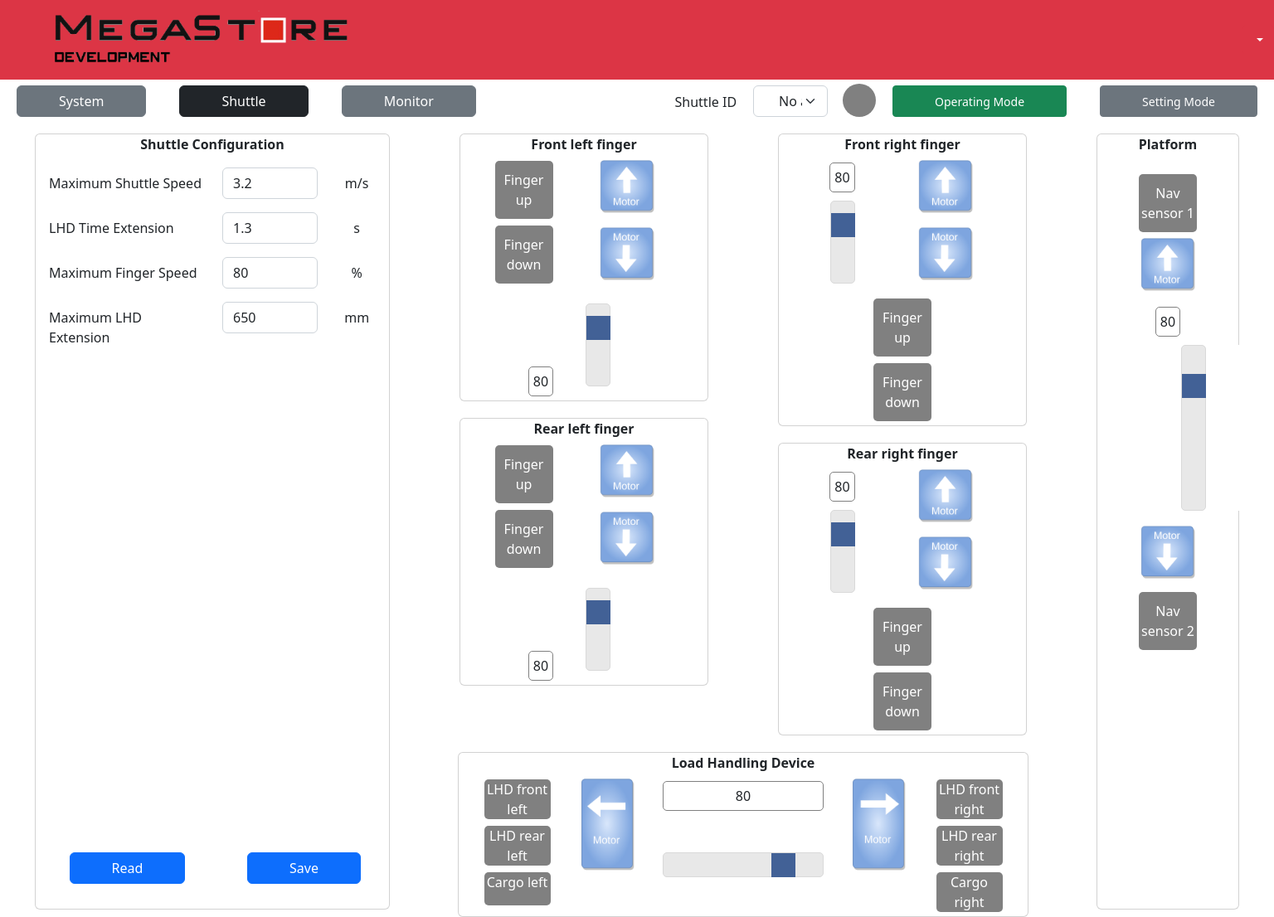
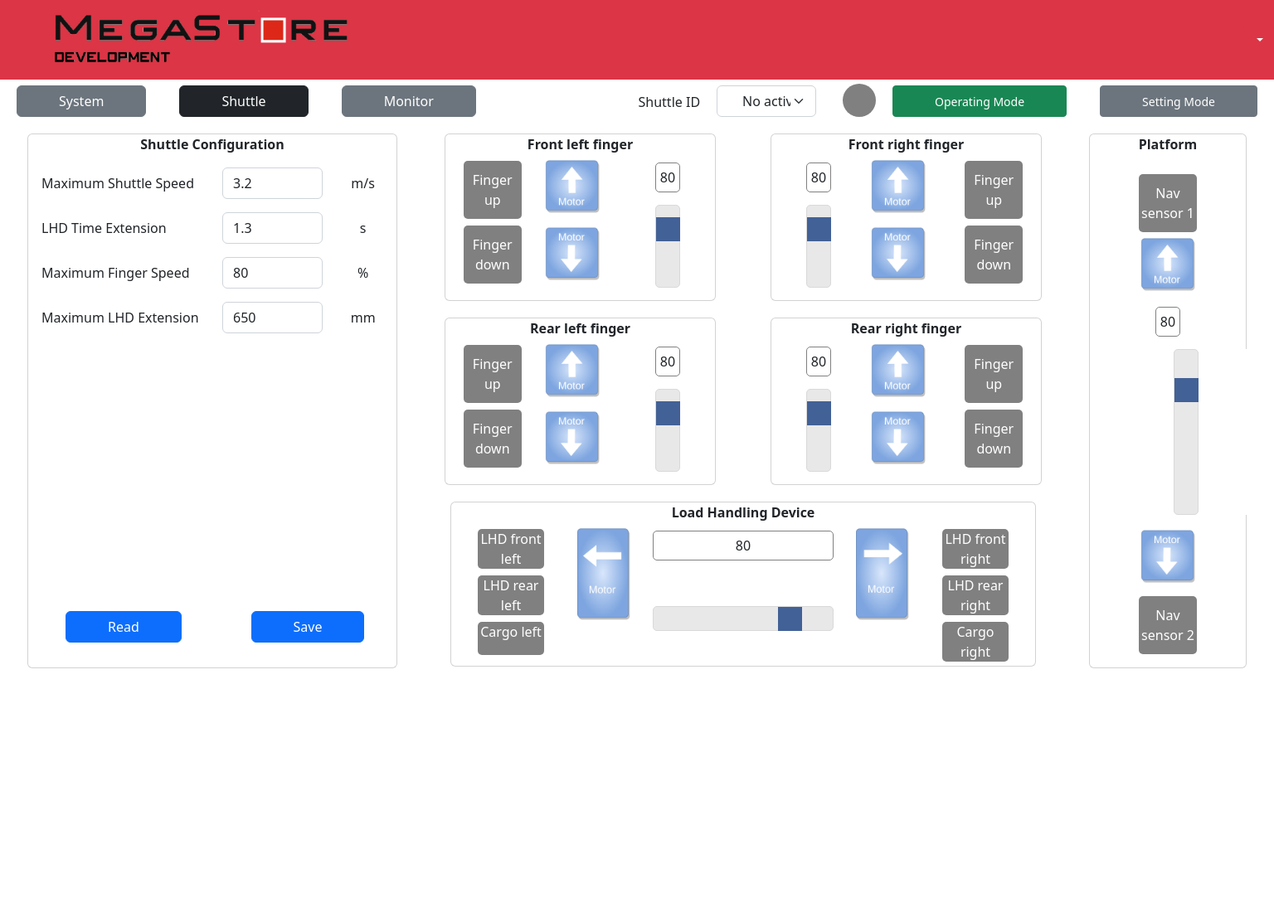
Before and after one commit to itroff/asur, a Spring app: page /robot in a window 1536 px wide. Shown: the whole page at 83% size. After the commit the page ends 806 px from the top, so only its background shows below. Run offline with Thymeleaf, Linux system fonts and the light colour scheme; the template is opened without the code that fills it, so the values that code supplies are empty; some of the project's set-up classes (security, data sources, template engines, error pages and the like) are left out, and stand-ins take their place; some libraries are stand-ins or nearby versions.

Commit message:
fix for ipad resolution

```diff
--- a/src/main/resources/static/css/main.css
+++ b/src/main/resources/static/css/main.css
@@ -187,14 +156,8 @@
 
   }
 
-  .card-full {
-    margin-top: 20px;
-    height: 97%;
-  }
 
-  .card-top {
-    margin-top: 20px;
-  }
+
   /*
   .form-range-new {
     writing-mode: bt-lr;
@@ -245,12 +199,12 @@
     border-color: gray;
     border: 1px solid gray;
     padding: 5px;
+    margin-bottom: 5px;
+
   }
 
-  .menuIconRobot {
-    width: 80px;
-    height: 80px;
-  }
+
+
   .menuIconRobot > img {
     width: 100%;
   }
@@ -425,3 +377,211 @@
   #card-last {
     padding-bottom: 85px;
   }
+
+  /**/
+
+  .header-area {
+    text-align: left;
+    color: gray;
+
+  }
+
+  .btn-postition {
+    width: 50px;
+    margin-top: 10px;
+    height: 55px;
+  }
+
+  .input-postion {
+    width: 50px;
+    height: 120px;
+    margin-top: 10px;
+    float: right;
+  }
+
+  .menuIcon>img {
+    width: 80%;
+  }
+
+  .connected-span {
+    width: 70px;
+  }
+
+  #mqtt-btn {
+    width: 80px;
+    font-size: 11px;
+  }
+
+  .card-main {
+    margin-left: 5px;
+    margin-right: 5px;
+  }
+
+  .main-content>img {
+    height: 100%;
+    width: 100%;
+  }
+
+  .top-aem {
+    padding-top: 4.5rem !important;
+  }
+
+  .but-pad {
+    padding-right: 10px;
+    padding-left: 10px;
+    margin-top: 7px;
+    margin-left: 10px;
+    margin-right: 10px;
+
+  }
+  .card-diagnostics {
+    margin-top: 5px;
+    height: 78vh;
+  }
+
+  .row > .col-robot {
+    padding-right: 3px;
+    padding-left: 3px;
+  }
+
+  .finger {
+    width: 60px;
+    height: 60px;
+    background-color: gray;
+    text-align: center;
+    color: white;
+    border-radius: 5px;
+    margin-top: 8px;
+    display: table;
+  }
+
+  .menuIconRobot {
+    width: 70px;
+    height: 70px;
+  }
+
+  .robot-range {
+    -webkit-appearance: none;
+    /* This makes ... */
+    transform: rotate(270deg);
+    transform-origin: center;
+    height: 70px;
+    width: 90px;
+  }
+
+  .card-top {
+    margin-top: 5px;
+  }
+
+    .card-full{
+      margin-top: 5px;
+      height: 99%;
+    }
+
+    .card-padding {
+      padding-left: 3px;
+      padding-right: 3px;
+    }
+
+    .robot-range-long {
+      width: 120px;
+      height: 130px;
+    }
+}
+
+@media (min-width: 1400px) {
+  .header-area {
+    text-align: left;
+    margin-top: 20px;
+    margin-left: 30px;
+    color: gray;
+  }
+
+
+  .btn-postition {
+    width: 50px;
+    margin-top: 10px;
+    height: 100px;
+  }
+
+  .input-postion {
+    width: 50px;
+    height: 210px;
+    margin-top: 10px;
+    float: right;
+  }
+
+  .menuIcon>img {
+    width: 60%;
+  }
+
+  .connected-span {
+    width: 100px;
+  }
+
+  #mqtt-btn {
+    width: 100%;
+    font-size: inherit;
+  }
+
+  .card-main {
+    margin-left: 30px;
+    margin-right: 30px;
+  }
+
+
+  .but-pad {
+    padding-right: 50px;
+    padding-left: 50px;
+    margin-top: 7px;
+    margin-left: 20px;
+    margin-right: 20px;
+  }
+
+  .card-diagnostics {
+    margin-top: 20px;
+    height: 80vh;
+  }
+  .finger {
+    width: 70px;
+    height: 70px;
+    background-color: gray;
+    text-align: center;
+    color: white;
+    border-radius: 5px;
+    margin-top: 8px;
+    display: table;
+  }
+  .menuIconRobot {
+    width: 80px;
+    height: 80px;
+  }
+
+  .robot-range {
+    -webkit-appearance: none;
+    /* This makes ... */
+    transform: rotate(270deg);
+    transform-origin: center;
+    height: 100px;
+    width: 100px;
+  }
+
+  .card-top {
+    margin-top: 20px;
+  }
+
+  .card-full {
+    margin-top: 20px;
+    height: 97%;
+  }
+
+  .robot-range-long {
+    width: 200px;
+    height: 200px;
+  }
+  .card-padding {
+    padding-left: 40px;
+    padding-right: 40px;
+  }
+
+}
--- a/src/main/resources/templates/diagnostics.html
+++ b/src/main/resources/templates/diagnostics.html
@@ -40,7 +40,7 @@
     <a class="btn btn-secondary but-pad" href="/robot" role="button">Shuttle</a>
     <a class="btn btn-dark but-pad" href="/diagnostics" role="button">Monitor</a>
     <label class="ms-auto lbl-pad">Shuttle ID</label>
-    <div class="form-group col-md-1">
+    <div class="form-group">
       <select class="form-select select-pad" id="exampleFormControlSelect1">
         <option>No active</option>
       </select>
--- a/src/main/resources/templates/login.html
+++ b/src/main/resources/templates/login.html
@@ -17,13 +17,13 @@
     <div class="main-paper" style="background-color: black;">
       <div class="container-fluid">
         <div class="row">
-          <div class="col-xl-8">
+          <div class="col-xl-8 col-md-6">
             <div class="main-content">
             <img th:src="@{/img/main.jpg}"/>
           </div>
           </div>
-          <div class="col-xl-4">
-            <div class="container py-8 h-100">
+          <div class="col-xl-4 col-md-6">
+            <div class="container h-100 top-aem">
               <div class="row d-flex justify-content-center align-items-center h-100">
                 <div class="col-12">
                   <div class="card shadow-2-strong" style="border-radius: 1rem;">
--- a/src/main/resources/templates/main.html
+++ b/src/main/resources/templates/main.html
@@ -38,7 +38,7 @@
     <a class="btn btn-secondary but-pad" href="/robot" role="button">Shuttle</a>
     <a class="btn btn-secondary but-pad" href="/diagnostics" role="button">Monitor</a>
     <label class="ms-auto lbl-pad">Shuttle ID</label>
-    <div class="form-group col-md-1">
+    <div class="form-group">
       <select class="form-select select-pad" id="exampleFormControlSelect1">
         <option>No active</option>
       </select>
--- a/src/main/resources/templates/robot.html
+++ b/src/main/resources/templates/robot.html
@@ -40,7 +40,7 @@
     <a class="btn btn-dark but-pad" href="/robot" role="button">Shuttle</a>
     <a class="btn btn-secondary but-pad" href="/diagnostics" role="button">Monitor</a>
     <label class="ms-auto lbl-pad">Shuttle ID</label>
-    <div class="form-group col-md-1">
+    <div class="form-group">
       <select class="form-select select-pad" id="exampleFormControlSelect1">
         <option>No active</option>
       </select>
@@ -53,7 +53,7 @@
 
   <div class="container-fluid text-center">
     <div class="row" id="main-robot">
-      <div class="col-4">
+      <div class="col-4 col-robot">
         <div class="card card-main card-full">
           <div class="header-area-bold">
             Shuttle Configuration
@@ -102,16 +102,16 @@
           </div>
         </div>
       </div>
-      <div class="col-6">
+      <div class="col-6 col-robot">
         <div class="row">
-          <div class="col-6">
+          <div class="col-6 col-robot">
             <div class="card card-main card-top">
               <div class="header-area-bold">
                 Front left finger
               </div>
               <div class="card-body">
                 <div class="row">
-                  <div class="col">
+                  <div class="col col-robot">
                     <div class="finger-wrapper">
                       <div class="finger" id="FNG_F_L_U">
                         <span> Finger up</span>
@@ -123,7 +123,7 @@
                       </div>
                     </div>
                   </div>
-                  <div class="col">
+                  <div class="col col-robot">
                     <div class="menuIconRobot" id="front-up-left-finger-btn">
                       <img th:src="@{/img/motor_up.png}" />
                     </div>
@@ -131,7 +131,7 @@
                       <img th:src="@{/img/motor_down.png}" />
                     </div>
                   </div>
-                  <div class="col">
+                  <div class="col col-robot">
                     <div class="range-wid">
                      <label for="front-left-range" class="label-finger-range" id="front-left-range-label">80</label>
                       <input type="range" class="form-range-new robot-range" min="0" max="100" value="80"
@@ -147,7 +147,7 @@
               </div>
               <div class="card-body">
                 <div class="row">
-                  <div class="col">
+                  <div class="col col-robot">
                     <div class="finger-wrapper">
                       <div class="finger" id="FNG_R_L_U">
                         <span> Finger up</span>
@@ -159,7 +159,7 @@
                       </div>
                     </div>
                   </div>
-                  <div class="col">
+                  <div class="col col-robot">
                     <div class="menuIconRobot" id="motor-up-rear-left-finger-btn">
                       <img th:src="@{/img/motor_up.png}" />
                     </div>
@@ -167,7 +167,7 @@
                       <img th:src="@{/img/motor_down.png}" />
                     </div>
                   </div>
-                  <div class="col">
+                  <div class="col col-robot">
                     <div class="range-wid">
                       <label for="rear-left-range" class="label-finger-range" id="rear-left-range-label">80</label>
                       <input type="range" class="form-range-new robot-range" min="0" max="100" value="80"
@@ -178,21 +178,21 @@
               </div>
             </div>
           </div>
-          <div class="col-6">
+          <div class="col-6 col-robot">
             <div class="card card-main card-top">
               <div class="header-area-bold">
                 Front right finger
               </div>
               <div class="card-body">
                 <div class="row">
-                  <div class="col">
+                  <div class="col col-robot">
                     <div class="range-wid">
                       <label for="front-right-range" class="label-finger-range" id="front-right-range-label">80</label>
                       <input type="range" class="form-range-new robot-range" min="0" max="100" value="80"
                         id="front-right-range">
                     </div>
                   </div>
-                  <div class="col">
+                  <div class="col col-robot">
                     <div class="menuIconRobot" id="motor-up-front-right-finger-btn">
                       <img th:src="@{/img/motor_up.png}" />
                     </div>
@@ -200,7 +200,7 @@
                       <img th:src="@{/img/motor_down.png}" />
                     </div>
                   </div>
-                  <div class="col">
+                  <div class="col col-robot">
                     <div class="finger-wrapper">
                       <div class="finger" id="FNG_F_R_U">
                         <span> Finger up</span>
@@ -221,14 +221,14 @@
               </div>
               <div class="card-body">
                 <div class="row">
-                  <div class="col">
+                  <div class="col col-robot">
                     <div class="range-wid">
                       <label for="rear-right-range" class="label-finger-range" id="rear-right-range-label">80</label>
                       <input type="range" class="form-range-new robot-range" min="0" max="100" value="80"
                         id="rear-right-range">
                     </div>
                   </div>
-                  <div class="col">
+                  <div class="col col-robot">
                     <div class="menuIconRobot" id="motor-up-rear-right-finger-btn">
                       <img th:src="@{/img/motor_up.png}" />
                     </div>
@@ -236,7 +236,7 @@
                       <img th:src="@{/img/motor_down.png}" />
                     </div>
                   </div>
-                  <div class="col">
+                  <div class="col col-robot">
                     <div class="finger-wrapper">
                       <div class="finger" id="FNG_R_R_U">
                         <span> Finger up</span>
@@ -260,7 +260,7 @@
             </div>
             <div class="card-body">
               <div class="row">
-                <div class="col-2">
+                <div class="col-2 col-robot">
                   <div class="finger-wrapper">
                     <div class="finger-slim" id="LHD_F_L">
                       <span>LHD front left</span>
@@ -277,28 +277,28 @@
                     </div>
                   </div>
                 </div>
-                <div class="col-2">
+                <div class="col-2 col-robot">
                   <div class="finger-wrapper">
                     <div class="menuIconSide" id="motor-left-handling-btn">
                       <img th:src="@{/img/motor_left.png}" />
                     </div>
                   </div>
                 </div>
-                  <div class="col-4">
+                  <div class="col-4 col-robot">
                     <div class="range-wid-horizontal">
                       <label for="rear-right-range" class="label-finger-range" id="load-handling-range-label">80</label>
                       <input type="range" class="form-range-new" min="0" max="100" value="80"
                         id="load-handling-range">
                     </div>
                   </div>
-                  <div class="col-2">
+                  <div class="col-2 col-robot">
                     <div class="finger-wrapper">
                       <div class="menuIconSide" id="motor-right-handling-btn">
                         <img th:src="@{/img/motor_right.png}" />
                       </div>
                     </div>
                   </div>
-                    <div class="col-2">
+                    <div class="col-2 col-robot">
                       <div class="finger-wrapper">
                         <div class="finger-slim" id="LHD_F_R">
                           <span>LHD front right</span>
@@ -321,7 +321,7 @@
             </div>
 
           </div>
-          <div class="col-2">
+          <div class="col-2 col-robot">
             <div class="card card-main card-full">
               <div class="header-area-bold">
                 Platform
```
Also changed, not shown: other parts of src/main/resources/static/css/main.css (+27 -69 lines). Lines whose indentation alone changed are shown as unchanged.
